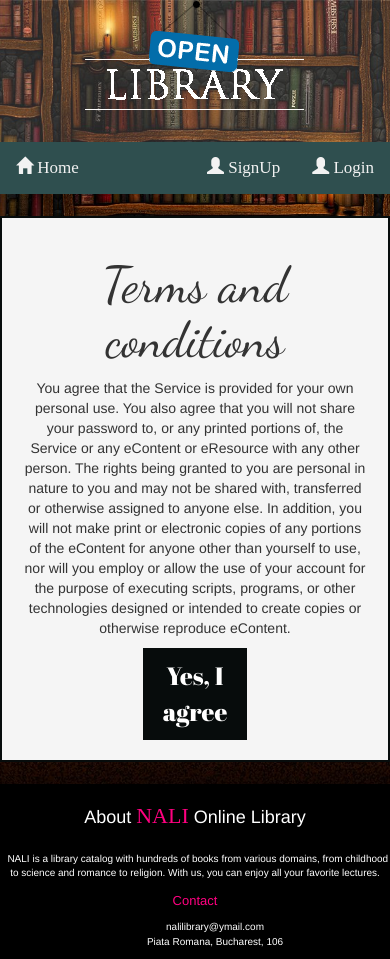
After one commit to AndreeaGrig/OnlineLibraryProject, a Django app: page /book/3/favorites/ in a window 390 px wide. The commit adds this page. Run offline with Django 3.2, Linux system fonts and the light colour scheme; parts of the project's set-up code (start-up, migrations or seed data) failed here and were passed over; some libraries are stand-ins or nearby versions; some web fonts are replaced.

Commit message:
add_to_my_books

```diff
--- a/library_app/forms.py
+++ b/library_app/forms.py
@@ -8,7 +8,7 @@ from django.core.mail import EmailMultiAlternatives
 from django.utils.http import urlsafe_base64_encode
 from jwt.utils import force_bytes
 
-from .models import Review
+from .models import Review, Purchase
 from django.contrib.auth.forms import UserCreationForm
 from django.contrib.auth.models import User
 
@@ -31,3 +31,10 @@ class ReviewForm(forms.ModelForm):
     class Meta:
         model = Review
         fields = ('text',)
+
+
+class BookForm(forms.ModelForm):
+
+    class Meta:
+        model = Purchase
+        fields = ()
--- a/library_app/urls.py
+++ b/library_app/urls.py
@@ -11,7 +11,7 @@ urlpatterns = [
     url(r'^$',
         views.BookListView.as_view(), name='home'),
 
-url(r'^book/(?P<pk>[0-9]+)/$',
+    url(r'^book/(?P<pk>[0-9]+)/$',
         views.RecommendationListView.as_view(), name='book_details'),
 
     url(r'^login',
@@ -47,6 +47,10 @@ url(r'^book/(?P<pk>[0-9]+)/$',
         views.add_review_to_book,
         name='add_review_to_book'),
 
+    url(r'^book/(?P<pk>[0-9]+)/favorites/$',
+        views.add_book_to_mybooks,
+        name='add_book_to_mybooks'),
+
     url(r'^book/(?P<pk_book>[0-9]+)/review/(?P<pk>[0-9]+)/delete/$', views.ReviewDeleteView.as_view(),
         name='review_delete'),
 
--- a/library_app/views.py
+++ b/library_app/views.py
@@ -1,6 +1,7 @@
 # -*- coding: utf-8 -*-
 from __future__ import unicode_literals
 
+from datetime import datetime
 
 from django.contrib.auth import authenticate, login, logout, update_session_auth_hash
 from django.contrib.auth.models import User
@@ -13,7 +14,7 @@ from django.http import HttpResponse
 from django.views.generic import (UpdateView, ListView, CreateView, DetailView, DeleteView, FormView)
 from library_app.forms import SignupForm
 from library_app.tokens import account_activation_token
-from .forms import ReviewForm
+from .forms import ReviewForm, BookForm
 
 from models import Book, Purchase, Review
 from django.core.urlresolvers import reverse
@@ -49,10 +50,10 @@ def logout_view(request):
 class BookListView(ListView):
     template_name = 'home.html'
     model = Book
-    context_object_name = 'books'
 
     def get_context_data(self, *args, **kwargs):
         context = super(BookListView, self).get_context_data(*args, **kwargs)
+        context['books'] = Book.objects.all().order_by("add_date").reverse()
         context['romance'] = len(Book.objects.filter(category=5))
         context['art'] = len(Book.objects.filter(category=1))
         context['bio'] = len(Book.objects.filter(category=3))
@@ -192,3 +193,24 @@ class ReviewUpdateView(UpdateView):
                 'pk': self.object.id_book.pk
             }
         )
+
+
+def add_book_to_mybooks(request, pk):
+    book = get_object_or_404(Book, pk=pk)
+    if request.method == "POST":
+        form = BookForm(request.POST)
+        if form.is_valid():
+            purchase = form.save(commit=False)
+            purchase.id_book = book
+            purchase.id_user = request.user
+            purchase.date = datetime.now()
+            purchase.save()
+            return redirect(reverse(
+                "my_books",
+                kwargs={
+                    "pk": request.user.pk
+                }
+            ))
+    else:
+        form = BookForm()
+        return render(request, 'addtomybooks.html', {'form': form})
--- /dev/null
+++ b/templates/addtomybooks.html
@@ -0,0 +1,47 @@
+{% extends 'book.html' %}
+
+{% block content %}
+    <div class="col-sm-10 " >
+    <style>
+         .fancyBB{
+                background-color: #070c0c;
+                border: none;
+                width: 30%;
+                padding: 10px;
+                color: white;
+                 font-family: 'Abril Fatface';
+                   font-size: 25px;
+                }
+            .fancyBB:hover{
+                color: black;
+                background-color: #feda86;
+            }
+           label{
+               display: none;
+           }
+    </style>
+
+            <div class="col-sm-4"></div>
+            <div class="col-sm-4" style="border: #070c0c solid 2px; padding: 20px;margin-top: 20px;background-color:#F5F5F5;; text-align: center;margin-bottom: 20px;">
+
+                <h1 style="text-align: center;font-family: 'Dancing Script';font-size: 50px;">Terms and conditions</h1>
+                <p>You  agree that the Service is provided for your own personal use. You also agree that you will not
+                    share your password to, or any printed portions of, the Service or any eContent or eResource with
+                    any other person. The rights being granted to you are personal in nature to you and may not be
+                    shared with, transferred or otherwise assigned to anyone else. In addition, you will not make print
+                    or electronic copies of any portions of the eContent for anyone other than yourself to use, nor will
+                    you employ or allow the use of your account for the purpose of executing scripts, programs, or other
+                    technologies designed or intended to create copies or otherwise reproduce eContent.</p>
+                        <a method="POST" class="post-form">{% csrf_token %}
+                            {{ form.as_p }}
+                            <button type="submit" class="save fancyBB">Yes, I agree</button>
+
+                        </form>
+            </div>
+            <div class="col-sm-4"></div>
+
+    </div>
+
+
+
+{% endblock %}
--- a/templates/book.html
+++ b/templates/book.html
@@ -38,6 +38,15 @@
          <div class="row">
                             <div class="col-sm-4" style="text-align: center">
                                <h3 style="font-family: 'Caveat Brush';font-size: 40px;">{{ book.title }}</h3>
+                                {% if book.get_type_display == 'Standard' %}
+                                                {%  if request.user.is_authenticated %}
+                                                    <a href="{% url 'add_book_to_mybooks' pk=book.pk %}">
+                                                       <button class="fancyBB">
+                                                          Add to my books
+                                                       </button>
+                                                    </a>
+                                                {% endif %}
+                                {% endif %}
                                 <div class="thumbnail" style="padding-top: 20px;background-color: #F5F5F5">
                                   <img class="img-thumbnail" style="width:250px;height:350px" src="{{ book.cover.url }}" alt="Image">
                                   <div class="caption">
--- a/templates/home.html
+++ b/templates/home.html
@@ -119,11 +119,11 @@
         font-weight: 400;
         letter-spacing: 5px;">THE LATEST</h1>
    </div>
-   <div class="row">
+   <div class="row" style="padding: 20px">
         {% for book in books %}
 
             <a href="{% url 'book_details' pk=book.pk %}">
-                <img class="img-thumbnail" style="width:250px;height:350px;margin:15px;" src="{{ book.cover.url }}" alt="Image">
+                <img class="img-thumbnail" style="width:250px;height:350px;margin-left:35px;margin-right:20px;margin-bottom: 10px; " src="{{ book.cover.url }}" alt="Image">
             </a>
 
         {% endfor %}
```
Also changed, not shown: db.sqlite3.
